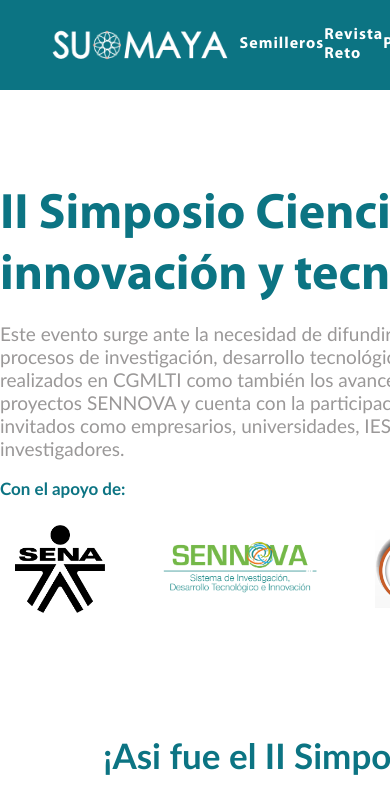
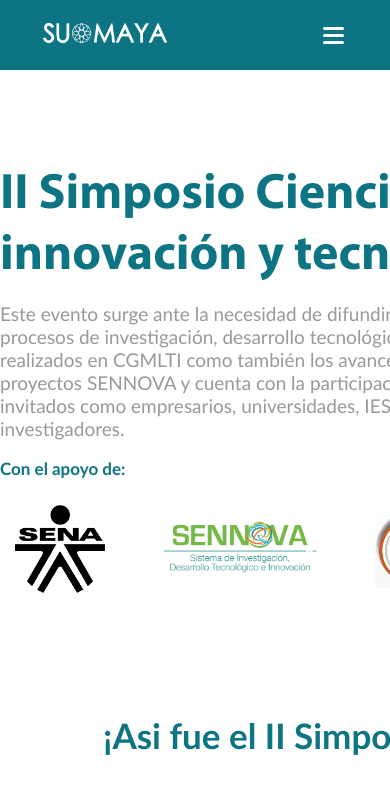
Before and after one commit to fcor/suomaya, a React (Create React App) app: page /simposio in a window 390 px wide. Shown: the top 799 px of the page. Built offline with nearby package versions, Linux system fonts and the light colour scheme.

Commit message:
Hamburger button ok

```diff
--- a/package.json
+++ b/package.json
@@ -6,6 +6,7 @@
     "react": "^16.6.0",
     "react-dom": "^16.6.0",
     "react-router-dom": "^4.3.1",
+    "react-scrolllock": "^4.0.1",
     "react-transition-group": "^2.5.0"
   },
   "devDependencies": {
--- a/src/App.js
+++ b/src/App.js
@@ -34,7 +34,7 @@
                     <Route path="/proyectos" render={() => <Proyectos />}/>
                     <Route path="/simposio" render={() => <Simposio />}/>
                     {semilleros.map((item) => (
-                      <Route path={`/${item}`} render={() => <Semillero variant={item} />}/>
+                      <Route key={item} path={`/${item}`} render={() => <Semillero variant={item} />}/>
                     ))}
                     <Route render={() => <h1>Page not found</h1>} />
                   </Switch>
--- /dev/null
+++ b/src/components/Hamburger/SideMenu.js
@@ -0,0 +1,23 @@
+import React from 'react'
+import ScrollLock from 'react-scrolllock'
+import Navbar from '../Navbar'
+
+const SideMenu = (props) => {
+  const isActive = props.isActive ? 'active' : ''
+  return(
+    <div className={`menu-responsive ${isActive}`}>
+      { props.isActive &&
+        <ScrollLock />
+      }
+      <div className="menu-responsive-content">
+        {/* <Navbar variant="mobile" /> */}
+        acá van los links!
+      </div>
+      <div className="menu-responsive-footer">
+        SENA CGMLTI 2019 Copyright © 2019 Todos los derechos reservados
+      </div>
+    </div>
+  )
+}
+
+export default SideMenu
--- /dev/null
+++ b/src/components/Hamburger/index.js
@@ -0,0 +1,50 @@
+import React from 'react'
+import SideMenu from './SideMenu'
+import './styles.css'
+
+const getAnimationCS = (isActive) => {
+  if (isActive === null) {
+    return ''
+  } else if (isActive === true) {
+    return 'active'
+  } else if (isActive === false) {
+    return 'inactive'
+  }
+}
+
+class Hamburger extends React.Component {
+  constructor(props){
+    super(props)
+    this.state = {
+      active: null,
+    }
+    this.handleClick = this.handleClick.bind(this)
+  }
+
+  handleClick(){
+    this.setState(
+      ({active}) => ({active: !active}),
+    )
+  }
+
+  render() {
+    const { active } = this.state
+    return (
+      <div className="side-menu">
+        <div className={`hamburger-menu`} onClick={this.handleClick} >
+          <div className="hamburger-box" >
+            <div className={`bar-menu b1 ${getAnimationCS(active)}`}></div>
+            <div className={`bar-menu b2 ${getAnimationCS(active)}`}></div>
+            <div className={`bar-menu b3 ${getAnimationCS(active)}`}></div>
+          </div>
+        </div>
+        <SideMenu
+          isActive={active}
+          onClickMobile={this.handleClick}
+          />
+      </div>
+    )
+  }
+}
+
+export default Hamburger
--- /dev/null
+++ b/src/components/Hamburger/styles.css
@@ -0,0 +1,210 @@
+.hamburger-menu{
+  /* display: flex; */
+  justify-content: center;
+  align-items: center;
+  flex-direction: column;
+  transition: all .5s ease;
+  display: none;
+  height: 35px;
+  width: 35px;
+}
+
+/* fixed hamburger menu */
+.hamburger-box{
+  /* position: absolute; */
+  /* right: calc(5vw + 20px); */
+  z-index: 2;
+  transition: all .5s ease;
+  display: none;
+  height: 35px;
+  width: 35px;
+  display: flex;
+  align-items: center;
+  justify-content: center;
+  flex-direction: column;
+}
+
+.bar-menu{
+  width: 21px;
+  margin: 2px 0;
+  height: 3px;
+  background: white;
+  border-radius: 10px;
+  transition: all .5s;
+}
+
+.b1.active{
+  animation: bar1in .5s forwards;
+  background: white;
+}
+.b2.active{
+  animation: bar2in .5s forwards;
+  background: white;
+}
+.b3.active{
+  animation: bar3in .5s forwards;
+  background: white;
+}
+
+.b1.inactive{
+  animation: bar1out .5s forwards;
+}
+.b2.inactive{
+  animation: bar2out .5s forwards;
+}
+.b3.inactive{
+  animation: bar3out .5s forwards;
+}
+
+@keyframes bar1in{
+  0%{
+    transform: translateY(0);
+  }
+  50%{
+    transform: translateY(7px);
+  }
+  100%{
+    transform: translateY(7px) rotate(45deg);
+    /* background: black; */
+  }
+}
+
+@keyframes bar1out{
+  0%{
+    transform: translateY(7px) rotate(45deg);
+    /* background: black; */
+  }
+  50%{
+    transform: translateY(7px);
+  }
+  100%{
+    transform: translateY(0);
+    /* background: black; */
+  }
+}
+
+@keyframes bar2in{
+  0%{
+    opacity: 1;
+  }
+  100%{
+    opacity: 0;
+  }
+}
+
+@keyframes bar2out{
+  0%{
+    opacity: 0;
+  }
+  100%{
+    opacity: 1;
+  }
+}
+
+@keyframes bar3in{
+  0%{
+    transform: translateY(0);
+  }
+  50%{
+    transform: translateY(-7px);
+  }
+  100%{
+    transform: translateY(-7px) rotate(-45deg);
+    /* background: black; */
+  }
+}
+
+@keyframes bar3out{
+  0%{
+    transform: translateY(-7px) rotate(-45deg);
+    /* background: black; */
+  }
+  50%{
+    transform: translateY(-7px);
+  }
+  100%{
+    transform: translateY(0);
+    /* background: #FF9DFF; */
+  }
+}
+.side-menu{
+  display: none;
+}
+
+@media screen and (max-width: 950px) {
+  body{
+    width: 100vw;
+    overflow-x: hidden;
+  }
+
+  .navbar.home .menu,
+  .navbar.classic .menu{
+    display: none;
+  }
+
+  .hamburger-menu{
+    display: flex;
+    /* border: 1px solid red; */
+  }
+
+  .side-menu{
+    display: inline;
+  }
+
+  .menu-responsive{
+    display: flex;
+    align-items: center;
+    justify-content: center;
+    flex-direction: column;
+    height: 100vh;
+    width: 100vw;
+    position: fixed;
+    /* z-index: 1; */
+    top: 0;
+    right: -100%;
+    overflow-x: hidden;
+    background-color: #2A3D4C;
+    transition: 0.5s;
+    z-index: 1;
+  }
+
+  .menu-responsive.active{
+    right: 0;
+  }
+
+  .menu-responsive-content{
+    flex: 1 0 auto;
+    display: flex;
+    align-items: center;
+    justify-content: center;
+    flex-direction: column;
+    /* position: relative; */
+  }
+
+  .menu-responsive-content img{
+    width: 300px !important;
+  }
+  .menu-responsive-footer{
+    flex-shrink: 0;
+    /* margin: 0 20px; */
+    width: 95%;
+    height: 30px;
+    border-top: 1px solid #D2EAFC;
+    display: flex;
+    align-items: center;
+    justify-content: center;
+    font-family: 'Montserrat';
+    font-weight: 500;
+    font-size: 12px;
+    color: #D2EAFC;
+  }
+  .navbar img{
+    width: 130px;
+    /* height: 35px; */
+  }
+  .navbar {
+    padding: 10px 20px;
+    height: 50px;
+  }
+
+}
--- a/src/components/Logo/index.js
+++ b/src/components/Logo/index.js
@@ -1,6 +1,6 @@
 import React from 'react'
 import { NavLink } from 'react-router-dom'
-import logo from '../../assets/img/logo.png'
+import logo from '../../assets/img/logosuomaya.png'
 import './styles.css'
 
 // const getLogo = (type) => (type === "home") ? logo2 : logo
--- a/src/components/Navbar/index.js
+++ b/src/components/Navbar/index.js
@@ -2,6 +2,7 @@
 import { NavLink } from  'react-router-dom'
 import './styles.css'
 import Logo from '../Logo'
+import Hamburger from '../Hamburger';
 
 const Navbar = ({variant, type}) => {
     return(
@@ -33,6 +34,7 @@
             Simposio
           </NavLink>
         </div>
+        <Hamburger />
       </div>
     )
 }
--- a/src/components/Navbar/styles.css
+++ b/src/components/Navbar/styles.css
@@ -45,3 +45,7 @@
 .menu a.selected{
   border-bottom: 5px solid var(--naranja);
 }
+
+.navbar.mobile{
+  flex-direction: column !important;
+}
--- a/src/components/TopSection/index.js
+++ b/src/components/TopSection/index.js
@@ -3,6 +3,7 @@
 import Button from '../Button'
 import './styles.css'
 import logoImg from '../../assets/img/logoimg.png'
+
 
 const TopSection = ({ location }) =>{
     if (location === '/') {
```
Also changed, not shown: src/assets/img/logosuomaya.png (added), 1 other file (tests, documents, lock files or other folders).
